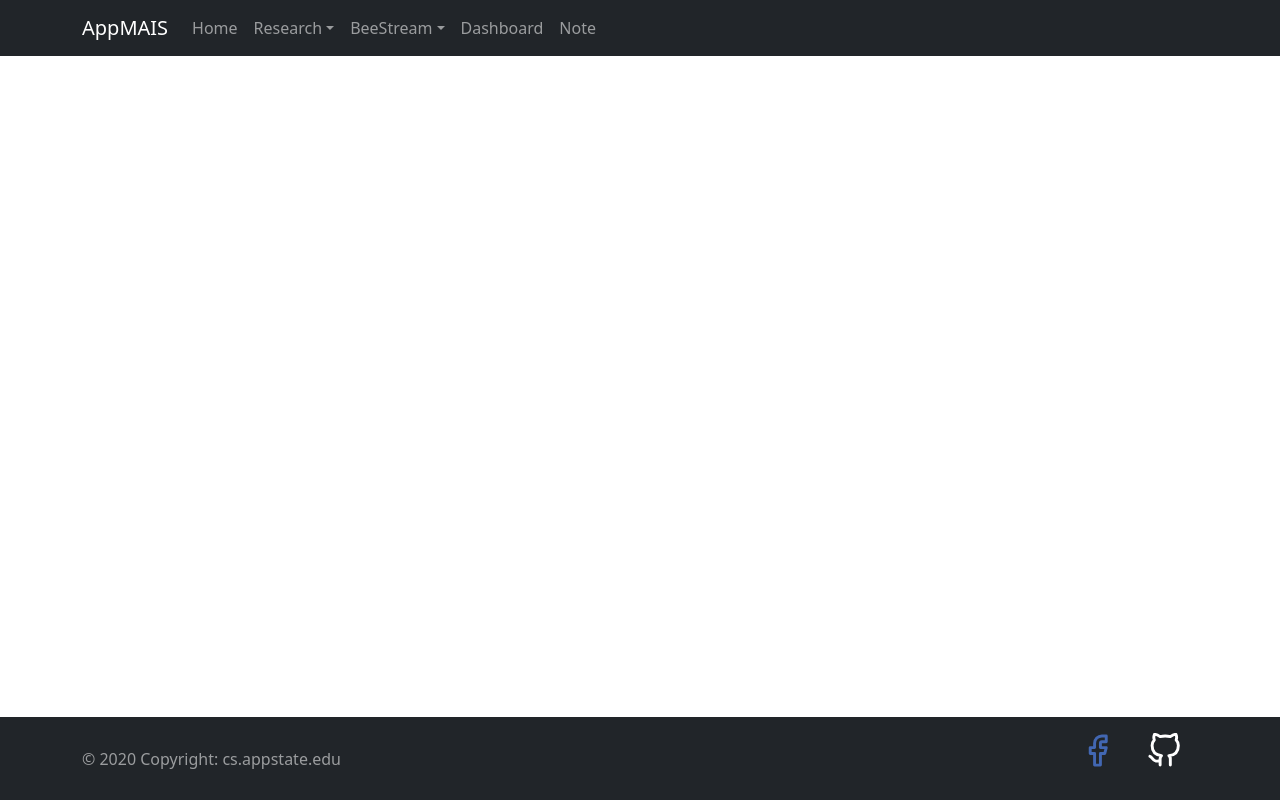
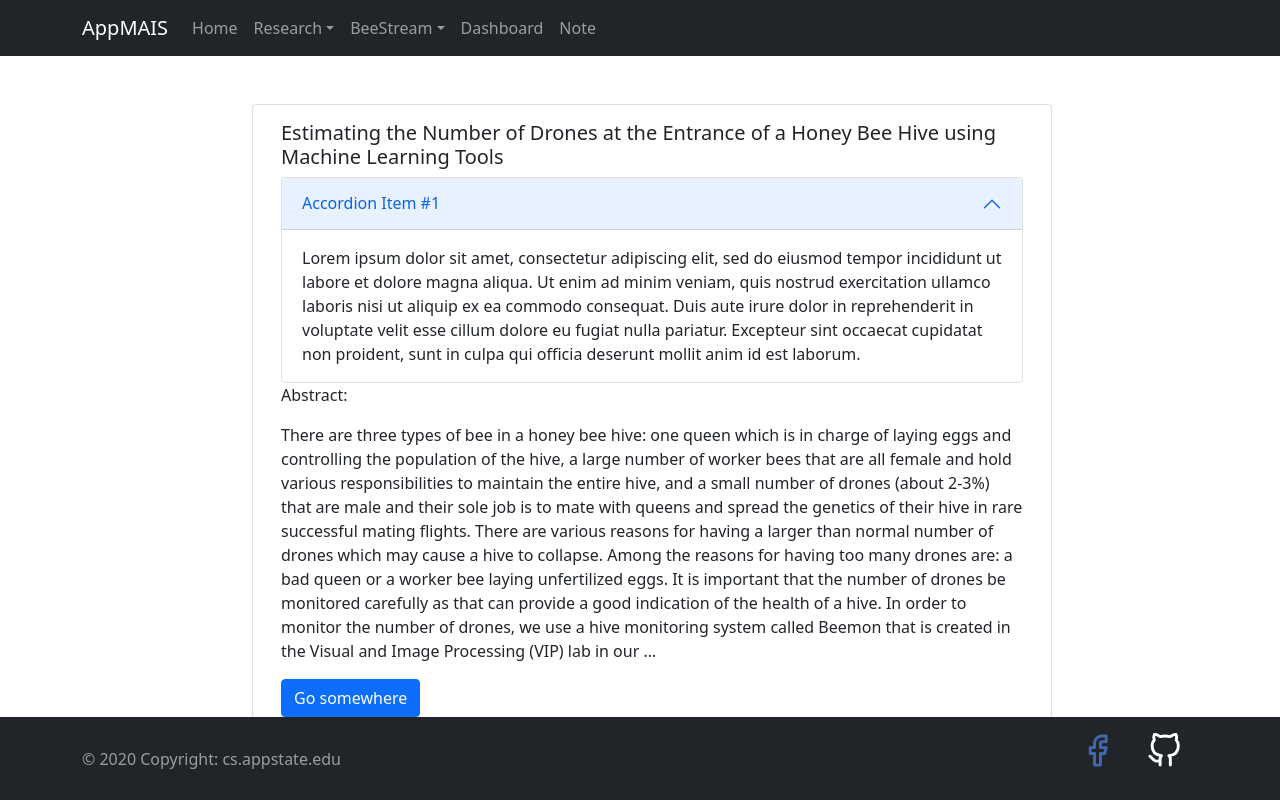
Before and after one commit to BasetHamza/AppMAIS-Website, a React (Create React App) app in the folder appmais/: page /research/pubs in a window 1280 px wide. Built offline with nearby package versions, Linux system fonts and the light colour scheme.

Commit message:
skeleton of the publications page

```diff
--- a/appmais/src/components/App.js
+++ b/appmais/src/components/App.js
@@ -6,6 +6,7 @@ import Footer from './Footer/Footer'
 import HomePage from '../pages/HomePage'
 import BeeStream from "../pages/BeeStream/LiveStream"
 import Dashboard from '../pages/Dashboard'
+import Publications from '../pages/Research/Publications'
 
 class App extends Component {
 
@@ -17,6 +18,8 @@ class App extends Component {
                         <Route path='/' element = {<HomePage />}/>
                         <Route path='/beestream' element = {<BeeStream />}/>
                         <Route path='/dashboard' element = {<Dashboard />}/>
+                        <Route path='/research/pubs' element = {<Publications />}/>
+
                     </Routes>
                 <Footer />
             </div>
--- a/appmais/src/components/NavigationBar.js
+++ b/appmais/src/components/NavigationBar.js
@@ -29,7 +29,7 @@ class NavigationBar extends Component{
                                 <NavDropdown.Item as={NavLink} to='/research/beeviz'>BeeViz</NavDropdown.Item>
                                 <NavDropdown.Item as={NavLink} to='/research/gene'>BeeGene</NavDropdown.Item>
                                 <NavDropdown.Divider />
-                                <NavDropdown.Item as={NavLink} to='/research/pub'>Publications</NavDropdown.Item>
+                                <NavDropdown.Item as={NavLink} to='/research/pubs'>Publications</NavDropdown.Item>
                             </NavDropdown>
 
                             <NavDropdown title="BeeStream" id="collasible-nav-dropdown">
--- a/appmais/src/components/Research/PublicationCard.js
+++ b/appmais/src/components/Research/PublicationCard.js
@@ -0,0 +1 @@
+// This component should be used in the future to dynamically create publications card from data
--- a/appmais/src/index.css
+++ b/appmais/src/index.css
@@ -94,3 +94,12 @@ a:link {
 .card-container {
   justify-content: center;
 }
+
+
+.publication-container {
+  width: 50rem;
+}
+
+div .publication-card {
+  width: 50rem;
+}
--- a/appmais/src/pages/Research/Publications.js
+++ b/appmais/src/pages/Research/Publications.js
@@ -0,0 +1,65 @@
+import React, { Component, PropTypes } from 'react'
+
+import { Card, Row, Col, Button, Container, Accordion } from 'react-bootstrap'
+
+
+class Publications extends Component {
+
+
+    render() {
+        return (
+            <div>
+                <Col className='mt-5 md={4} d-flex justify-content-md-center'>
+
+                    <Row>
+                        <Card className='publication-card'>
+                            <Card.Body>
+                                <Card.Title>Estimating the Number of Drones at the Entrance of a Honey Bee Hive using Machine Learning Tools</Card.Title>
+
+                                <Accordion defaultActiveKey="0">
+                                    <Accordion.Item eventKey="0">
+                                        <Accordion.Header>Accordion Item #1</Accordion.Header>
+                                        <Accordion.Body>
+                                        Lorem ipsum dolor sit amet, consectetur adipiscing elit, sed do eiusmod
+                                        tempor incididunt ut labore et dolore magna aliqua. Ut enim ad minim
+                                        veniam, quis nostrud exercitation ullamco laboris nisi ut aliquip ex ea
+                                        commodo consequat. Duis aute irure dolor in reprehenderit in voluptate
+                                        velit esse cillum dolore eu fugiat nulla pariatur. Excepteur sint occaecat
+                                        cupidatat non proident, sunt in culpa qui officia deserunt mollit anim id
+                                        est laborum.
+                                        </Accordion.Body>
+                                    </Accordion.Item>
+                                </Accordion>
+
+
+                                <Card.Text>
+                                    Abstract:
+                                </Card.Text>
+                                <Card.Text>
+                                There are three types of bee in a honey bee hive: one queen which is in charge of laying eggs and controlling
+                                 the population of the hive, a large number of worker bees that are all female and hold various responsibilities
+                                 to maintain the entire hive, and a small number of drones (about 2-3%) that are male and their sole job is to
+                                 mate with queens and spread the genetics of their hive in rare successful mating flights. There are various
+                                 reasons for having a larger than normal number of drones which may cause a hive to collapse. Among the reasons
+                                 for having too many drones are: a bad queen or a worker bee laying unfertilized eggs. It is important that the
+                                 number of drones be monitored carefully as that can provide a good indication of the health of a hive. In order
+                                 to monitor the number of drones, we use a hive monitoring system called Beemon that is created in the Visual
+                                 and Image Processing (VIP) lab in our …
+                                </Card.Text>
+                                <Button variant="primary">Go somewhere</Button>
+                            </Card.Body>
+                        </Card>
+                    </Row>
+
+
+                    <Row>
+
+                    </Row>
+
+                </Col>
+            </div>
+        )
+    }
+}
+
+export default Publications
```
